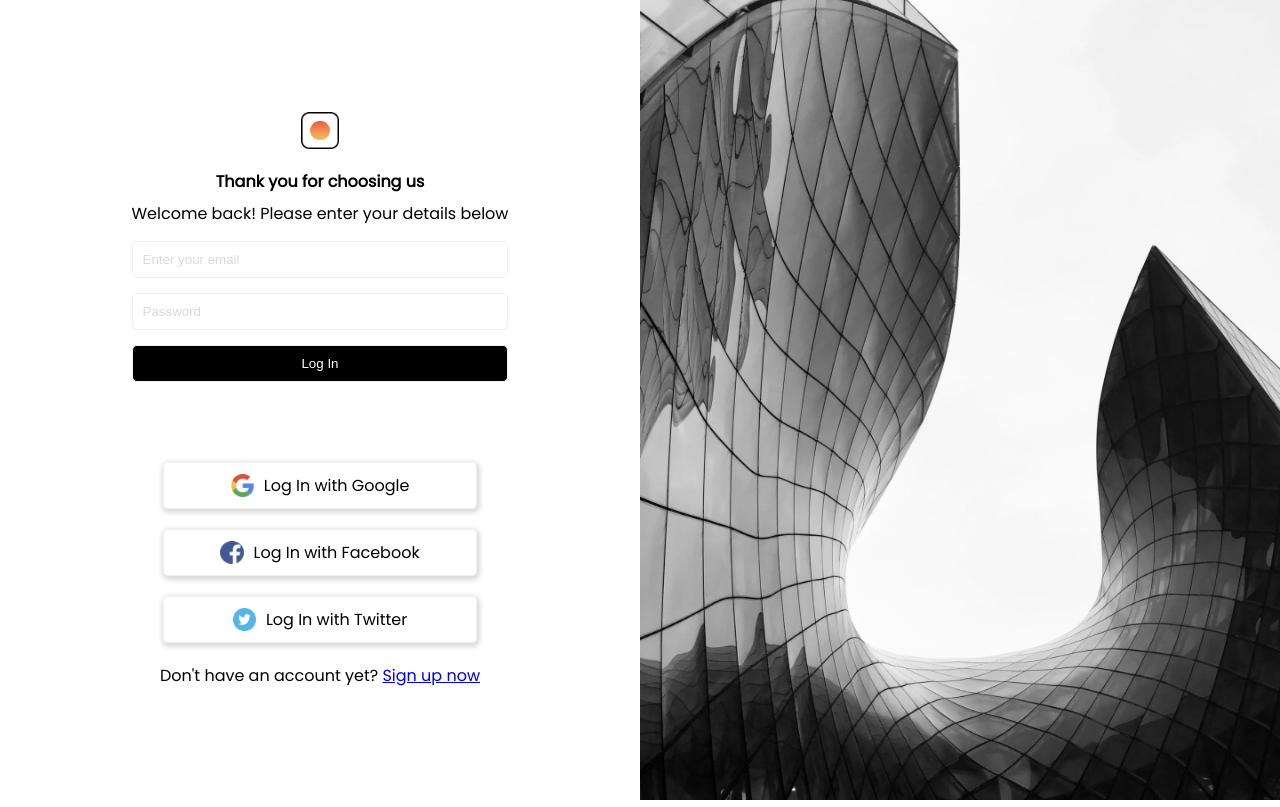
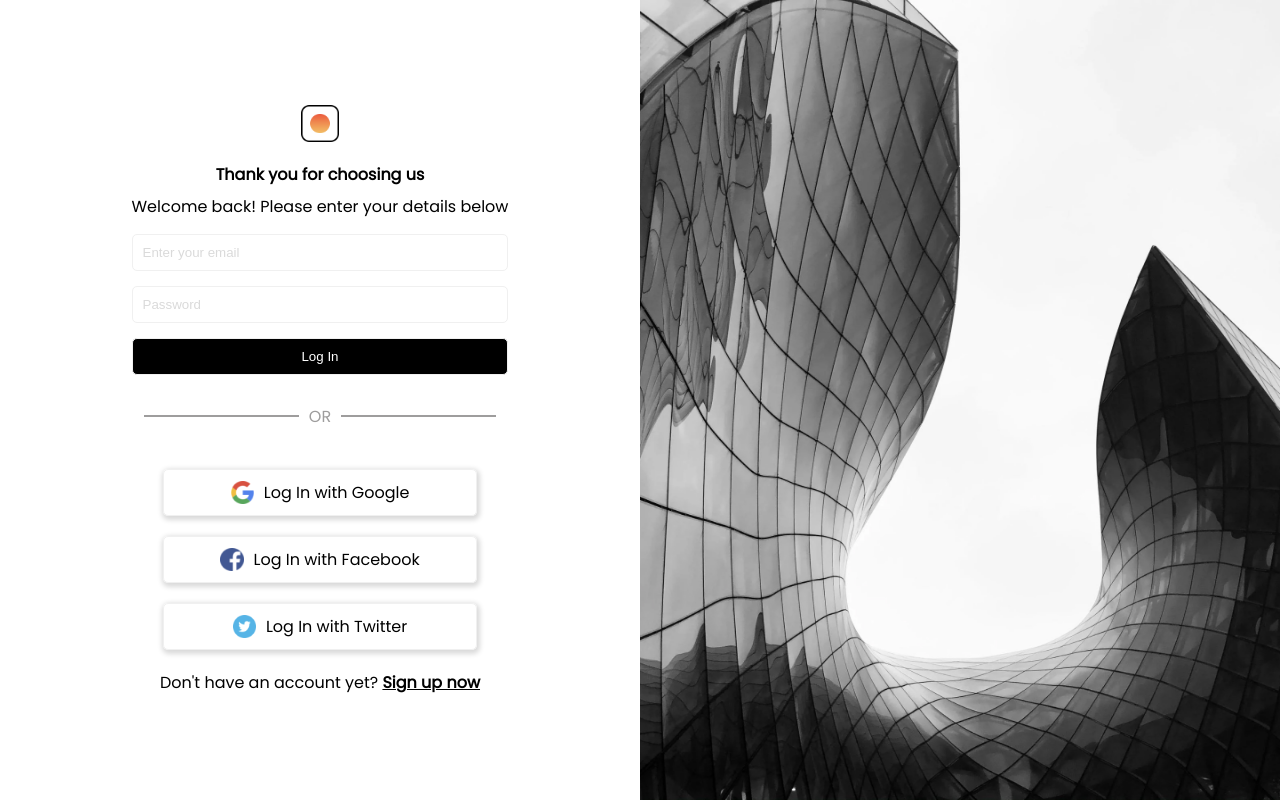
Before and after one commit to josphatotieno/Login-Page, a plain HTML site: page index.html in a window 1280 px wide. Drawn offline with Linux system fonts and the light colour scheme.

Commit message:
modified file

```diff
--- a/index.html
+++ b/index.html
@@ -30,11 +30,9 @@
                 <input type="button" value="Log In">
             </form>
 
-            <div class="line-break">
-                <!-- <span class="line"></span> -->
-                <div></div>
-                <!-- <span class="line"></span> -->
-            </div>
+            <div class="line-break"></div>
+
+            <div class="line-breaker">OR</div>
 
             <div class="socials">
                 <a href="#" class="google social" >
@@ -53,7 +51,7 @@
                 </a>
             </div>
 
-            <p>Don't have an account yet? <a href="#">Sign up now</a></p>
+            <p>Don't have an account yet? <a href="#" class="sign-up">Sign up now</a></p>
         </div>
 
         <div class="showcase-image">
--- a/style.css
+++ b/style.css
@@ -17,7 +17,7 @@ body {
 
 .form-wrapper {
     flex: 1;
-    justify-content: center;
+
 }
 
 .form-wrapper,
@@ -26,6 +26,7 @@ body {
     display: flex;
     flex-direction: column;
     align-items: center;
+    justify-content: center;
 }
 
 .form-title > img {
@@ -71,22 +72,23 @@ input[type="button"]:focus {
     transform: scale(.98);
 }
 
-.line-break {
-    margin: 40px 0;
+.line-break  {
+    margin-top: 40px ;
+    height: 2px;
+    background-color: rgb(158, 157, 157);
+    width: 55%;
 }
 
-.line-break p {
-    display: inline;
+.line-breaker {
+    margin-top: -13px;
+    color: rgb(158, 157, 157);
+    background-color: #fff;
+    z-index: 10;
+    padding: 0 10px;
 }
 
-.line-break > div {
-    height: 2px;
-    background-color: black;
-    display: inline;
-}
-
-.line {
-    border-top: 1px solid rgb(24, 22, 22);
+.socials {
+    margin-top: 40px;
 }
 
 .socials > a {
@@ -109,6 +111,11 @@ input[type="button"]:focus {
 .socials > a img {
     width: 10%;
     margin-right: 10px;
+}
+
+.sign-up {
+    color: #000;
+    font-weight: bold;
 }
 
 .form-wrapper > a {
@@ -136,3 +143,9 @@ input[type="button"]:focus {
         display: none;
     }
 }
+
+@media (max-width: 500px) {
+    .line-break {
+        width: 92%;
+    }
+}
```
